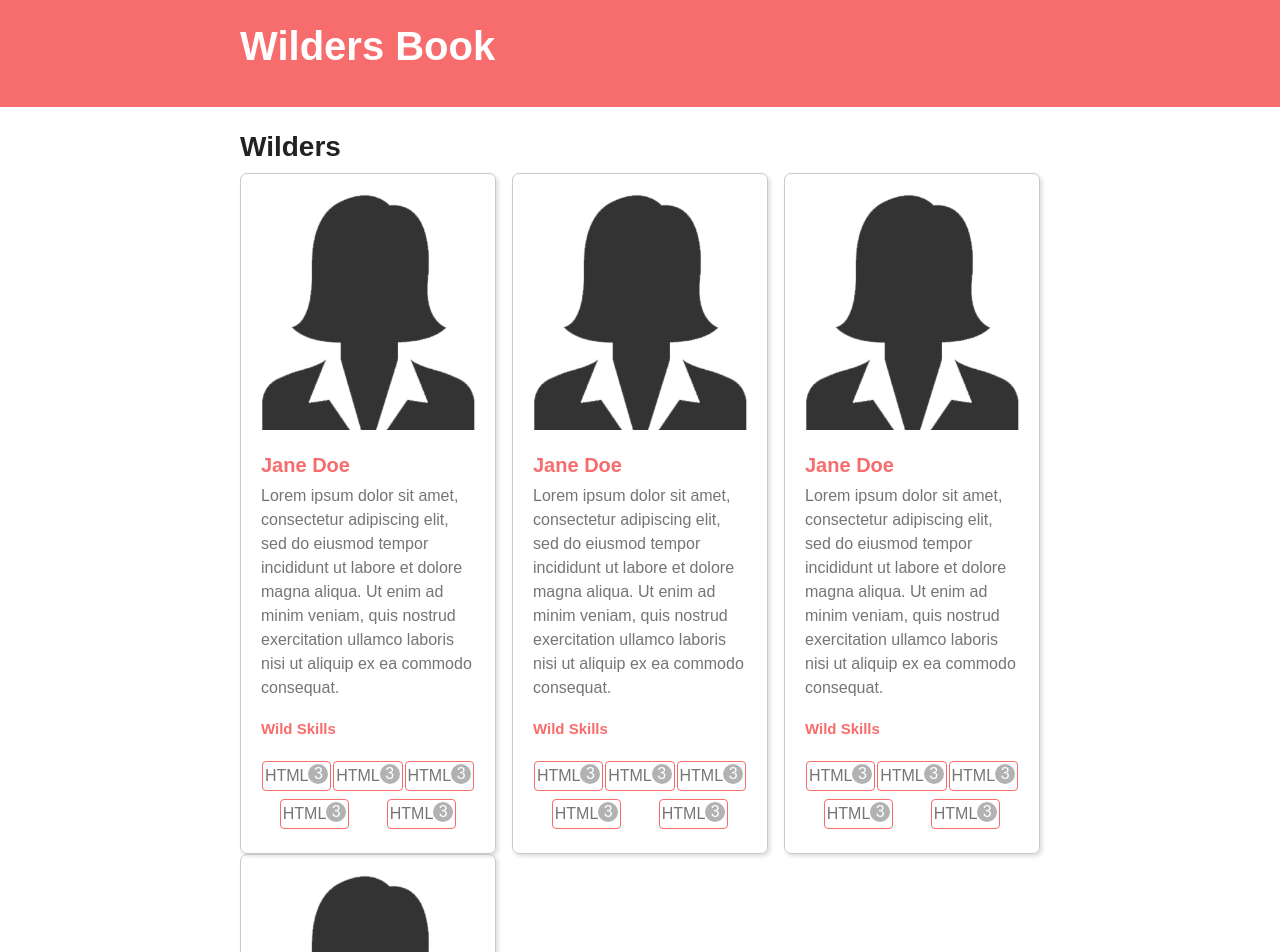
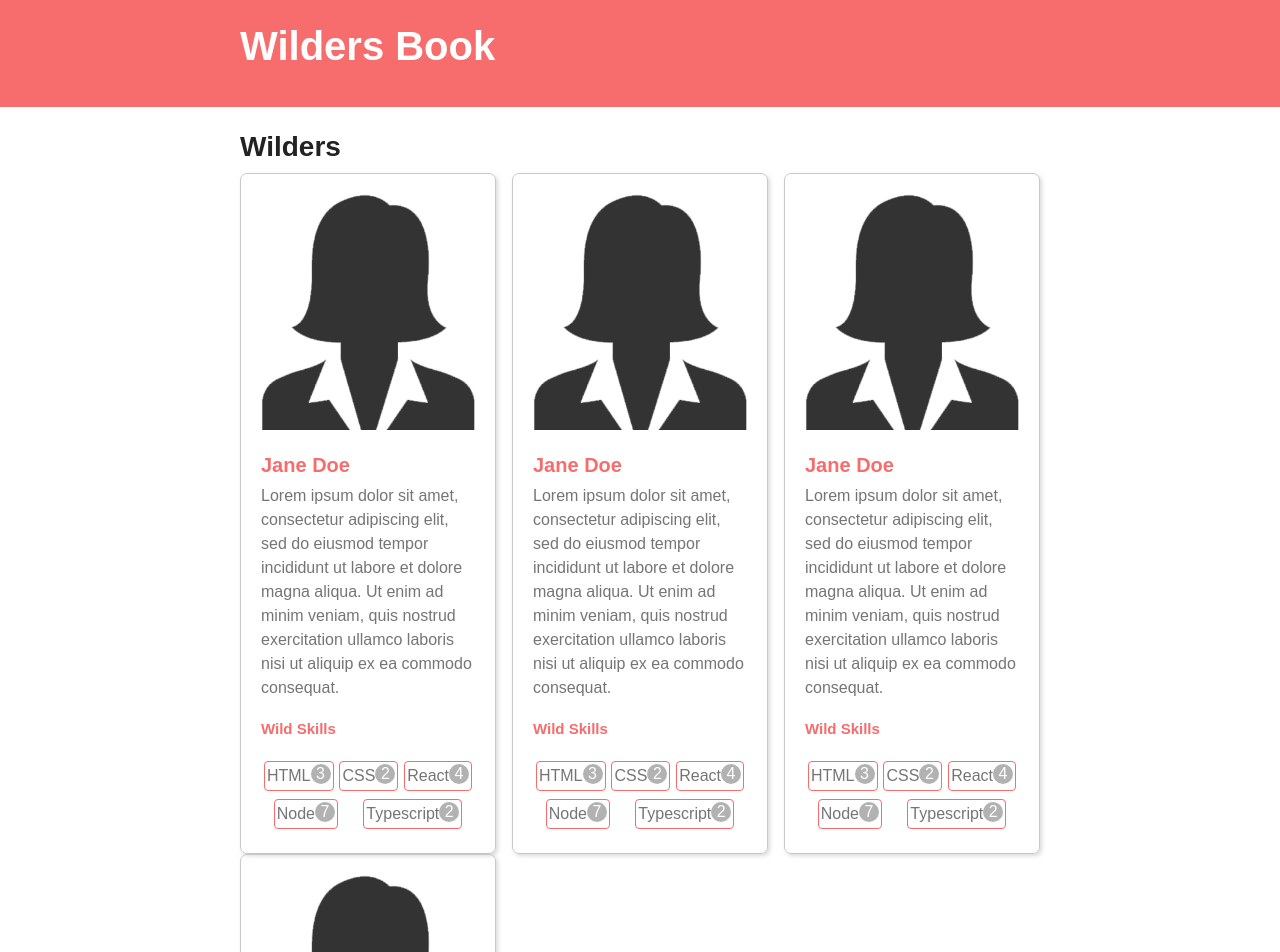
Before and after one commit to karimmakhloufi/wcs-react-form, a React (Create React App) app: page / in a window 1280 px wide. Shown: the top 952 px of the page. Built offline with nearby package versions, Linux system fonts and the light colour scheme.

Commit message:
Step 3 - define props

```diff
--- a/src/Skill.js
+++ b/src/Skill.js
@@ -1,10 +1,10 @@
 import React from "react";
 
-function Skill() {
+function Skill(props) {
   return (
     <li>
-      HTML
-      <span className="votes">3</span>
+      {props.name}
+      <span className="votes">{props.votes}</span>
     </li>
   );
 }
--- a/src/Wilder.js
+++ b/src/Wilder.js
@@ -16,11 +16,11 @@ function Wilder() {
       </p>
       <h4>Wild Skills</h4>
       <ul className="skills">
-        <Skill />
-        <Skill />
-        <Skill />
-        <Skill />
-        <Skill />
+        <Skill name="HTML" votes={3} />
+        <Skill name="CSS" votes={2} />
+        <Skill name="React" votes={4} />
+        <Skill name="Node" votes={7} />
+        <Skill name="Typescript" votes={2} />
       </ul>
     </article>
   );
```
Also changed, not shown: 1 other file (tests, documents, lock files or other folders).
